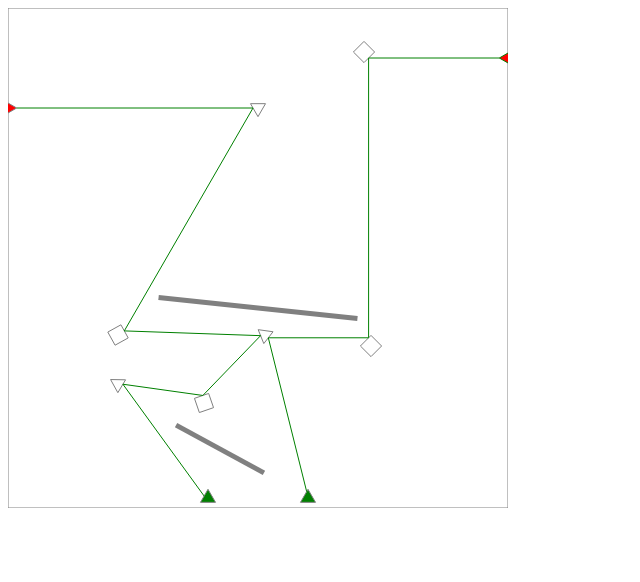
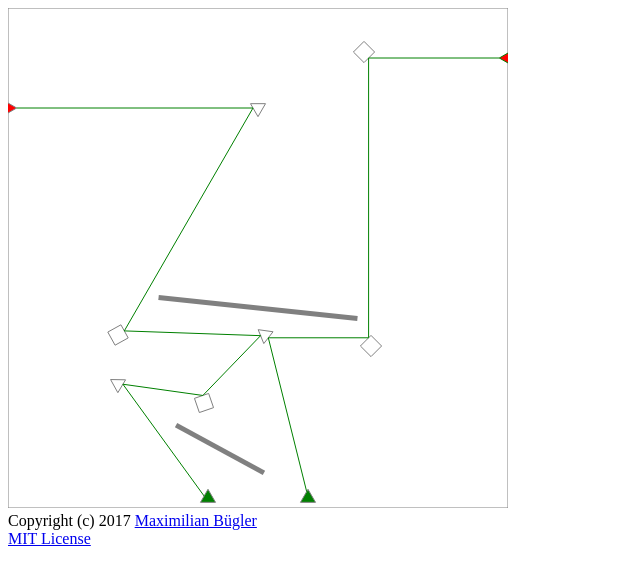
Before and after one commit to MaximilianBuegler/laser-simulator, a plain HTML site: page index.html in a window 1280 px wide. Shown: the whole page, without its empty margins (0-640 px from the left). Drawn offline with Linux system fonts and the light colour scheme.

Commit message:
Minor fixes

```diff
--- a/index.html
+++ b/index.html
@@ -5,7 +5,8 @@
 
 
 <canvas width="500" height="500" id="laserCanvas"></canvas>
-<script src="laser.js"></script>
-
+<script src="laser.js"></script><br/>
+Copyright (c) 2017 <a href="http://www.maxbuegler.eu">Maximilian B&uuml;gler</a><br/>
+<a href="https://opensource.org/licenses/MIT">MIT License</a>
 </body>
 </html>
```
